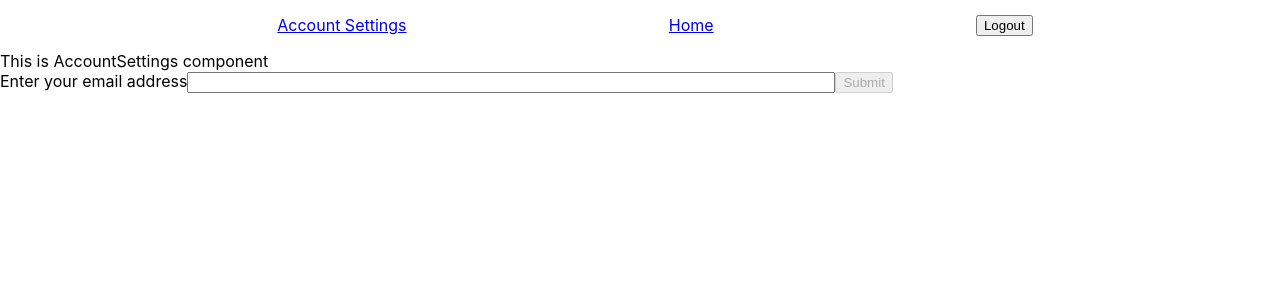
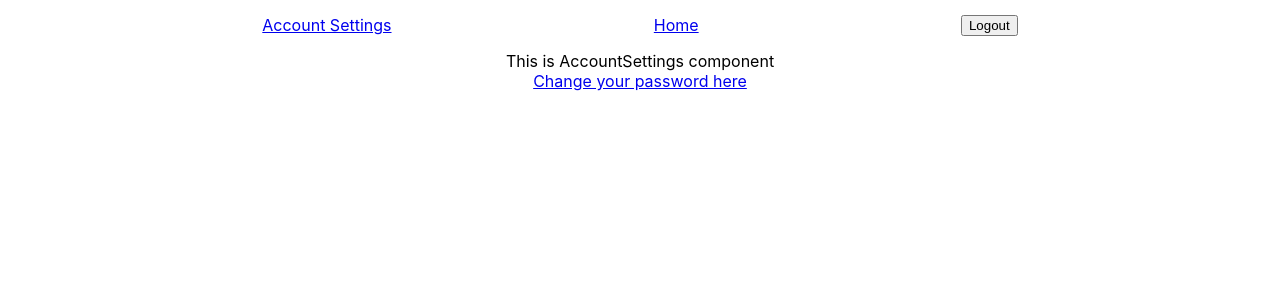
Before and after one commit to christian-m-george/team-two-client, a React (Create React App) app: page /account-settings in a window 1280 px wide. Shown: the top 300 px of the page. Built offline with nearby package versions, Linux system fonts and the light colour scheme.

Commit message:
link to change password

```diff
--- a/src/AccountSettings/AccountSettings.js
+++ b/src/AccountSettings/AccountSettings.js
@@ -1,13 +1,14 @@
 import React from 'react';
 import Navigation from '../Navigation/Navigation';
 import ChangePassword from '../Utils/ChangePassword';
+import { Link } from 'react-router-dom';
 
 export default function AccountSettings() {
     return (
-        <div>
+        <div style={{display: 'flex', flexDirection: 'column', justifyContent: 'center', alignItems: 'center'}}>
             <Navigation />
             This is AccountSettings component
-            <ChangePassword />
+            <Link to='change-password' >Change your password here</Link>
         </div>
     )
 }
```
